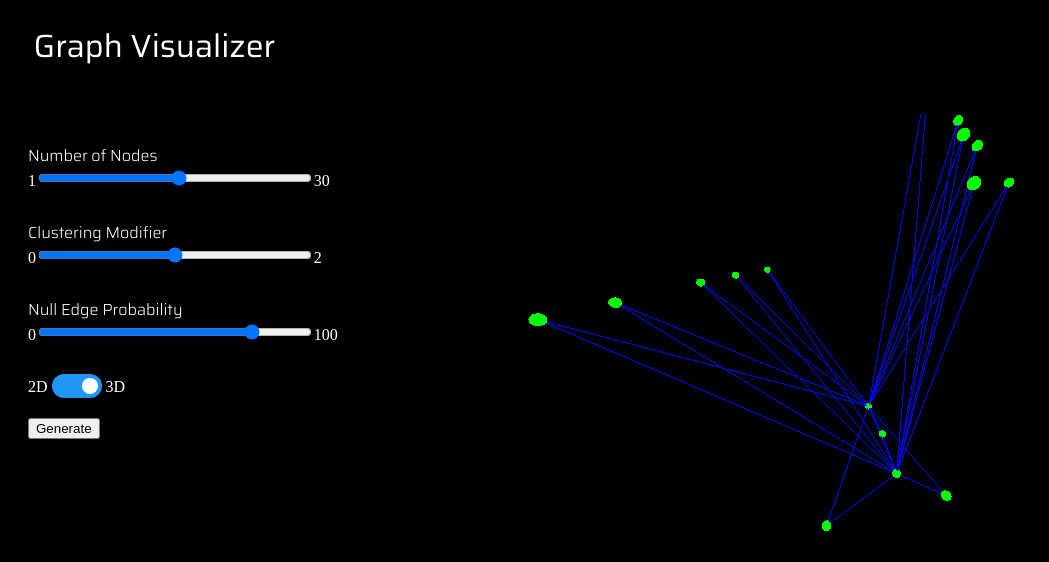
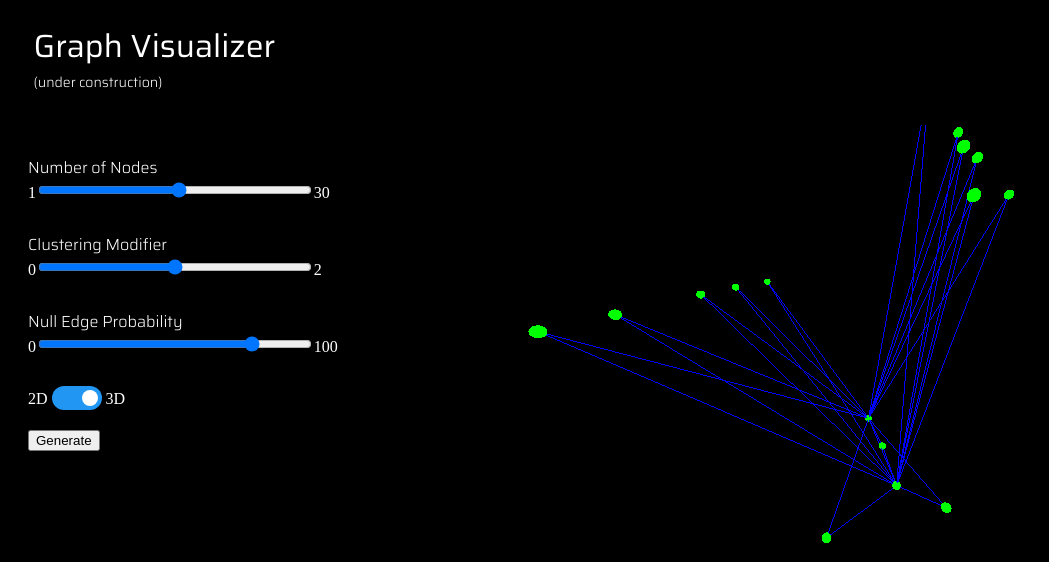
Before and after one commit to Em-kale/emmitt-dot-dev, a Flask app: page /graphs in a window 1280 px wide. Shown: the top 562 px of the page, without its empty margins (0-1049 px from the left). Run offline with Flask 3, Linux system fonts and the light colour scheme; some web fonts are replaced.

Commit message:
reinstate link to graph visualizer

```diff
--- a/core/routes.py
+++ b/core/routes.py
@@ -73,14 +73,13 @@
                     <span class="function-name">get_project_links</span><span class="bracket">():</span>
                 </p>
                 <div class="sub-list-1">
-                    <!--
                     <p class="list-item">
                         <a class="link" href="/graphs" target="_blank">
                             <span class="return">return</span><span class="string">
                                 "Graph Visualizer"
                             </span>
                         </a>
-                    </p> -->
+                    </p>
                     <p class="list-item">
                         <a class="link" href="https://github.com/Em-kale/carleton-mail-delivery-robot" target="_blank">
                             <span class="return">return</span><span class="string"> "Autonomous Mail Delivery"</span>
--- a/core/static/styles/graphs/graphs.css
+++ b/core/static/styles/graphs/graphs.css
@@ -10,6 +10,17 @@
     margin-left: 2vw;
     font-family: "Saira";
     font-weight: 400;
+    font-style: normal;
+    margin-bottom: 0;
+}
+
+h2 {
+    color: white;
+    margin-left: 2vw;
+    margin-top: 0;
+    font-family: "Saira";
+    font-weight: 300;
+    font-size: 14px;
     font-style: normal;
 }
 
--- a/core/templates/graphs/graphs.html
+++ b/core/templates/graphs/graphs.html
@@ -22,6 +22,7 @@
 
 <body>
   <h1> Graph Visualizer </h1>
+  <h2> (under construction) </h2>
   <div class="grid-container">
     <div class="grid-cell">
       <div class="slider-container">
--- a/core/templates/index.html
+++ b/core/templates/index.html
@@ -44,13 +44,13 @@
                     <span class="function-name">get_project_links</span><span class="bracket">():</span>
                 </p>
                 <div class="sub-list-1">
-                    <!--    <p class="list-item">
-                        <a class="link" href="/graphs" target="_blank">
+                    <p class="list-item">
+                        <a class="link" href="/graphs">
                             <span class="return">return</span><span class="string">
                                 "Graph Visualizer"
                             </span>
                         </a>
-                        </p> -->
+                    </p>
                     <p class="list-item">
                         <a class="link" href="https://github.com/Em-kale/carleton-mail-delivery-robot" target="_blank">
                             <span class="return">return</span><span class="string"> "Autonomous Mail Delivery"</span>
```
